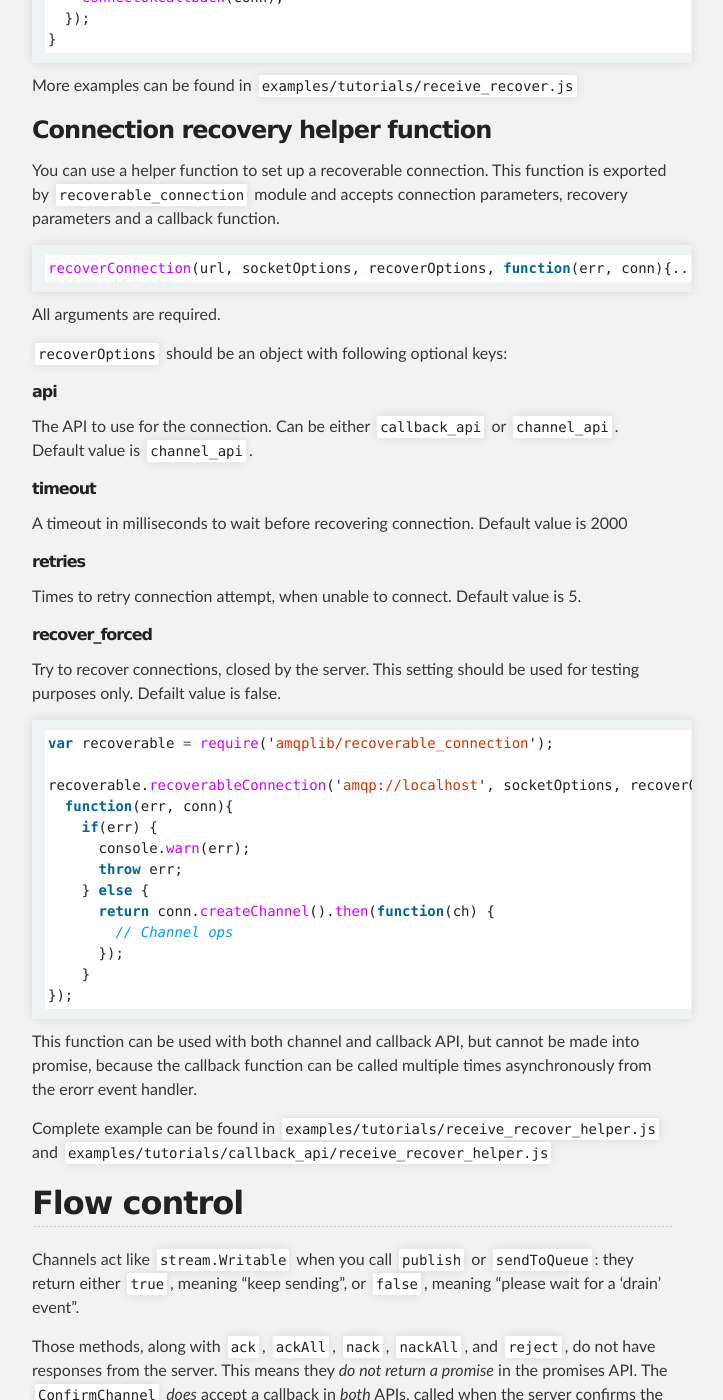
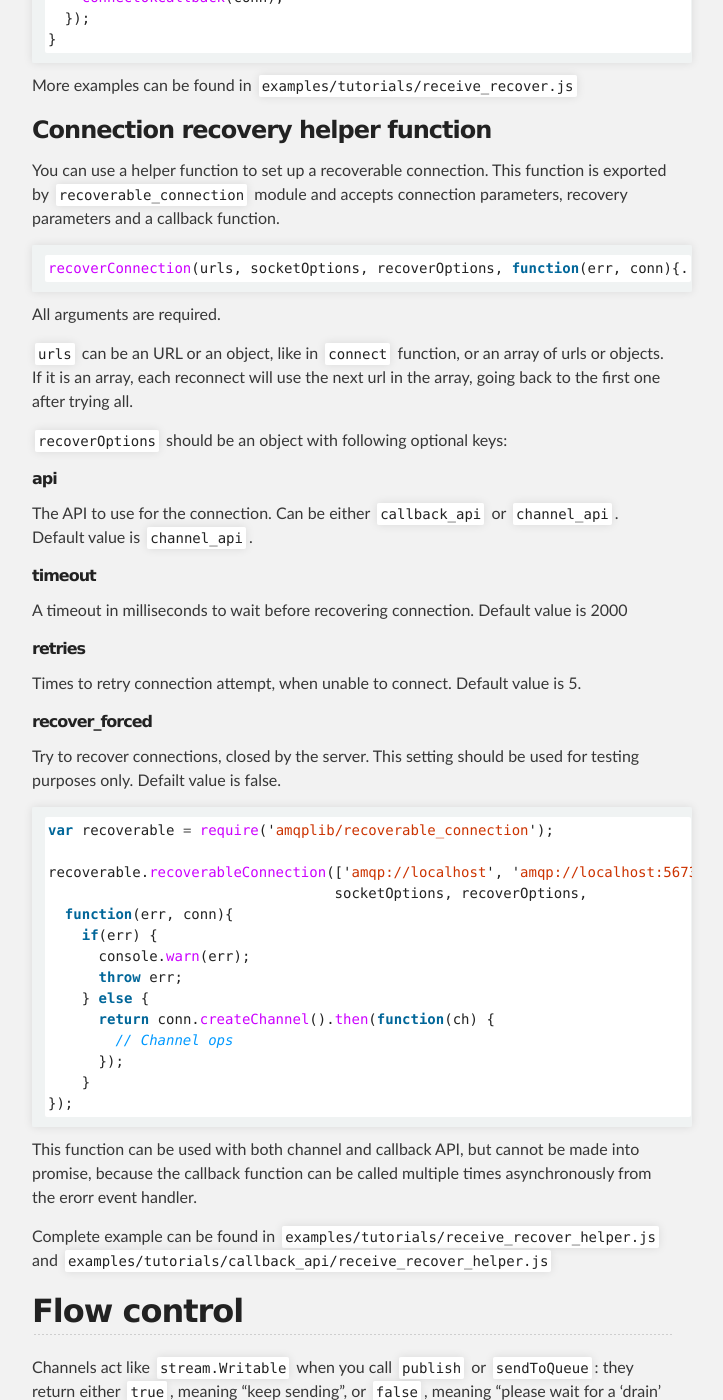
Before and after one commit to amqp-node/amqplib, a Jekyll site: the page built from channel_api.md, in a window 1280 px wide and 1400 px high, scrolled down 5208 px. Shown: the whole window, without its empty margins (288-1011 px from the left). Built offline with Jekyll 4.4.1, drawn with Linux system fonts in a browser that asks for light colours; Markdown is read by kramdown in place of the engine named in the settings.

Commit message:
Document multiple hosts support

````diff
--- a/channel_api.md
+++ b/channel_api.md
@@ -257,10 +257,14 @@ This function is exported by `recoverable_connection` module and accepts
 connection parameters, recovery parameters and a callback function.
 
 ```js
-recoverConnection(url, socketOptions, recoverOptions, function(err, conn){...})
+recoverConnection(urls, socketOptions, recoverOptions, function(err, conn){...})
 ```
 
 All arguments are required.
+
+`urls` can be an URL or an object, like in `connect` function, or an array of
+urls or objects. If it is an array, each reconnect will use the next url in the
+array, going back to the first one after trying all.
 
 `recoverOptions` should be an object with following optional keys:
 
@@ -288,7 +292,8 @@ Defailt value is false.
 ```js
 var recoverable = require('amqplib/recoverable_connection');
 
-recoverable.recoverableConnection('amqp://localhost', socketOptions, recoverOptions,
+recoverable.recoverableConnection(['amqp://localhost', 'amqp://localhost:5673'],
+                                  socketOptions, recoverOptions,
   function(err, conn){
     if(err) {
       console.warn(err);
````
